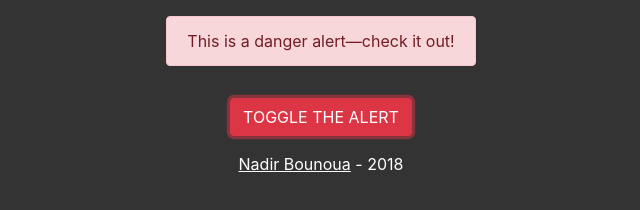
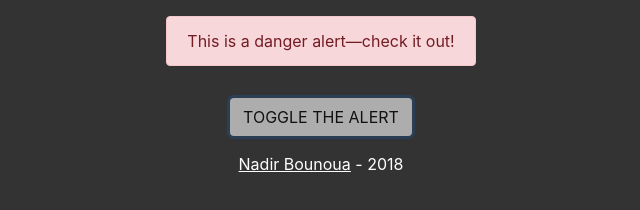
Before and after one commit to NadirHackerman/components, a plain HTML site: page alert-slide-toggle/index.html in a window 1280 px wide. Both pictures are taken after a click on the button "TOGGLE THE ALERT". Shown: the whole page, without its empty margins (319-959 px from the left). Drawn offline with nearby package versions, Linux system fonts and the light colour scheme.

Commit message:
Alert-Slide-Toggle: Update

```diff
--- a/alert-slide-toggle/css/style.css
+++ b/alert-slide-toggle/css/style.css
@@ -1,8 +1,7 @@
 body {
-  width: 100%;
-  height: 100vh;
   background-color: #333;
 }
+
 .container {
   margin-top: 2vh;
   display: flex;
@@ -12,6 +11,10 @@ body {
   flex-direction: row;
 }
 
+.btn-toggle {
+  text-transform: uppercase;
+}
+
 .container p, a {
   color: #fff;
 }
@@ -19,12 +22,3 @@ body {
 a {
   text-decoration: underline;
 }
-
-.hide-item {
-  display:none;
-}
-
-.btn-toggle {
-  text-transform: uppercase;
-  margin: 0 auto;
-}
--- a/alert-slide-toggle/index.html
+++ b/alert-slide-toggle/index.html
@@ -17,12 +17,12 @@
 <body>
 
   <div class="container">
-  <div id="errorAlert" class="alert alert-danger hide-item" role="alert">
+  <div id="errorAlert" class="alert alert-danger hide-item" role="alert" style="display:none;">
   This is a danger alert—check it out!
   </div>
 </div>
 <div class="container">
-  <button class="btn btn-danger btn-toggle" onclick="animation()">Toggle the alert</button>
+  <button id="actionButton" class="btn btn-danger btn-toggle" onclick="animation()">Toggle the alert</button>
 </div>
 <div class="container">
   <p><a href="http://nadirbounoua.com" target="_blank">Nadir Bounoua</a> - 2018</p>
--- a/alert-slide-toggle/js/index.js
+++ b/alert-slide-toggle/js/index.js
@@ -1,3 +1,7 @@
 function animation() {
-  $('#errorAlert').slideToggle("slow");
+  if($('#errorAlert').css('display') === 'none') {
+	$('#errorAlert').slideToggle("slow");
+  }
+  $('#actionButton').removeClass('btn-danger');
+  $('#actionButton').addClass('disabled');
 }
```
